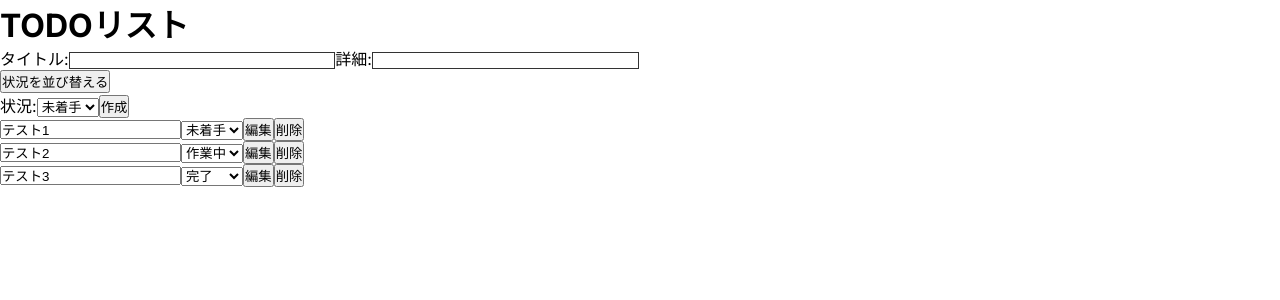
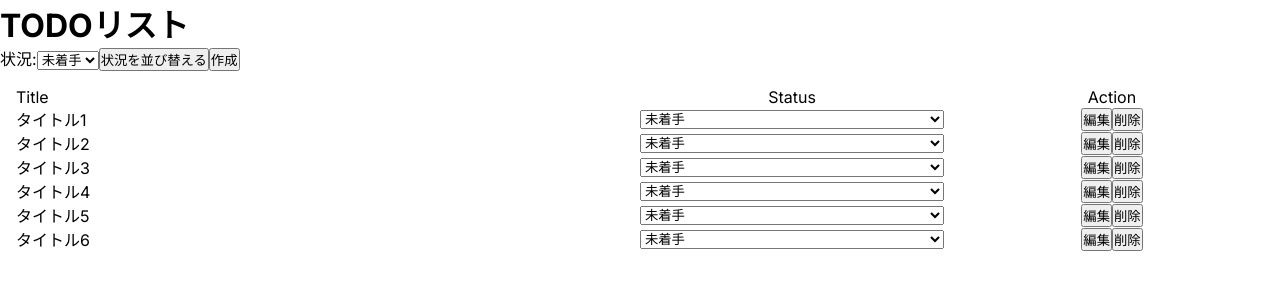
Before and after one commit to NTD1995/todo-app-next-js-api-2, a Next.js app: page /todos in a window 1280 px wide. Shown: the top 300 px of the page. Built offline with nearby package versions, Linux system fonts and the light colour scheme.

Commit message:
todo一覧画面のレビューをしました

```diff
--- a/src/app/todos/page.tsx
+++ b/src/app/todos/page.tsx
@@ -1,122 +1,120 @@
-"use client";
-
-import styles from './page.module.css';
-import { useState } from 'react';
-
-type Todo = {
-  id: number;
-  title: string;
-  status: string;
-  detail: string;
-};
-
-export default function Home() {
-  const [todos, setTodos] = useState<Todo[]>([
-    { id: 1, title: 'テスト1', status: '未着手', detail: '詳細1' },
-    { id: 2, title: 'テスト2', status: '作業中', detail: '詳細2' },
-    { id: 3, title: 'テスト3', status: '完了', detail: '詳細3' },
-  ]);
-
-  const [todoTitle, setTodoTitle] = useState('');
-  const [todoId, setTodoId] = useState(todos.length + 1);
-  const [todoDetail, setTodoDetail] = useState('');
-  const [todoStatus, setTodoStatus] = useState('未着手');
-  const [isEditable, setIsEditable] = useState(false);
-  const [editId, setEditId] = useState<number | null>(null);
-  const [sortOrder, setSortOrder] = useState<'asc' | 'desc'>('asc');
-   const [newDetail, setNewDetail] = useState('');
-   const [newStatus, setNewStatus] = useState('');
-
-  const handleAddTodo = () => {
-    if (todoTitle === '') return;
-
-    setTodos([...todos, { id: todos.length + 1, title: todoTitle, status: todoStatus, detail: todoDetail }]);
-    setTodoTitle('');
-    setTodoDetail('');
-  };
-
-  const handleDeleteTodo = (id: number) => {
-    setTodos(todos.filter((todo) => todo.id !== id));
-  };
-
-  const handleEditTodo = () => {
-    if (editId !== null) {
-      setTodos(todos.map((todo) => todo.id === editId ? { ...todo, title: todoTitle, detail: todoDetail, status: todoStatus } : todo));
-      setIsEditable(false);
-      setEditId(null);
-      setTodoTitle('');
-      setTodoDetail('');
-    }
-  };
-
-  const handleEditFormOpen = (todo: Todo) => {
-    setIsEditable(true);
-    setEditId(todo.id);
-    setTodoTitle(todo.title);
-    setTodoDetail(todo.detail);
-    setTodoStatus(todo.status);
-  };
-
-   const handleEditStatusChange = (e: any) => {
-    setNewStatus(e.target.value);
-  };
-
-   const handleEditDetailChange = (e: any) => {
-    setNewDetail(e.target.value);
-  };
-
-  const handleSort = (key: keyof Todo) => {
-    const newOrder = sortOrder === 'asc' ? 'desc' : 'asc';
-    setSortOrder(newOrder);
-    const sortedTodos = [...todos].sort((a, b) => {
-      if (a[key] < b[key]) return newOrder === 'asc' ? -1 : 1;
-      if (a[key] > b[key]) return newOrder === 'asc' ? 1 : -1;
-      return 0;
-    });
-    setTodos(sortedTodos);
-  };
-
+// todo一覧画面
+export default function Todos() {
   return (
-    <div>
+    <>
       <h1>TODOリスト</h1>
-
       <div>
         <label>
-          タイトル:
-          <input value={todoTitle} onChange={(e) => setTodoTitle(e.target.value)} style={{ width: '20em', border: '1px solid #333' }} />
-        </label>
-        <label>
-          詳細:
-          <input value={todoDetail} onChange={(e) => setTodoDetail(e.target.value)}   style={{ width: '20em', border: '1px solid #333' }} />
-        </label>
-        <div>
-        <button onClick={() => handleSort('status')}>状況を並び替える</button>
-      </div>
-        <label>
           状況:
-          <select value={todoStatus} onChange={(e) => setTodoStatus(e.target.value)}>
+          <select>
             <option value="未着手">未着手</option>
             <option value="作業中">作業中</option>
             <option value="完了">完了</option>
           </select>
         </label>
-        <button onClick={isEditable ? handleEditTodo : handleAddTodo}>{isEditable ? '編集を保存' : '作成'}</button>
+        <button>状況を並び替える</button>
+        <button>作成</button>
       </div>
 
+      <div style={{ padding: '16px', textAlign: 'center' }}>
+        <div style={{ display: 'flex', alignItems: 'center', gap: '16px' }}>
+          <div style={{ width: '50%', textAlign: 'start' }}>
+            <p>Title</p>
+          </div>
+          <div style={{ width: '25%' }}>
+            <p>Status</p>
+          </div>
+          <div style={{ width: '25%' }}>
+            <p>Action</p>
+          </div>
+        </div>
         <ul>
-        {todos.map((todo) => (
-          <li key={todo.id}>
-            <input value={todo.title} onChange={handleEditDetailChange} />
-            <select value={todo.status} onChange={handleEditStatusChange}>
+          <li style={{ listStyle: 'none' }}>
+            <div style={{ display: 'flex', alignItems: 'center', gap: '16px' }}>
+              <p style={{ width: '50%', textAlign: 'start' }}>タイトル1</p>
+              <select style={{ width: '25%' }}>
                 <option value="未着手">未着手</option>
                 <option value="作業中">作業中</option>
                 <option value="完了">完了</option>
               </select>
-            <button onClick={() => handleEditFormOpen(todo)}>編集</button>
-            <button onClick={() => handleDeleteTodo(todo.id)}>削除</button>
+              <div style={{ width: '25%' }}>
+                <button>編集</button>
+                <button>削除</button>
+              </div>
+            </div>
           </li>
-        ))}
+          <li style={{ listStyle: 'none' }}>
+            <div style={{ display: 'flex', alignItems: 'center', gap: '16px' }}>
+              <p style={{ width: '50%', textAlign: 'start' }}>タイトル2</p>
+              <select style={{ width: '25%' }}>
+                <option value="未着手">未着手</option>
+                <option value="作業中">作業中</option>
+                <option value="完了">完了</option>
+              </select>
+              <div style={{ width: '25%' }}>
+                <button>編集</button>
+                <button>削除</button>
+              </div>
+            </div>
+          </li>
+          <li style={{ listStyle: 'none' }}>
+            <div style={{ display: 'flex', alignItems: 'center', gap: '16px' }}>
+              <p style={{ width: '50%', textAlign: 'start' }}>タイトル3</p>
+              <select style={{ width: '25%' }}>
+                <option value="未着手">未着手</option>
+                <option value="作業中">作業中</option>
+                <option value="完了">完了</option>
+              </select>
+              <div style={{ width: '25%' }}>
+                <button>編集</button>
+                <button>削除</button>
+              </div>
+            </div>
+          </li>
+          <li style={{ listStyle: 'none' }}>
+            <div style={{ display: 'flex', alignItems: 'center', gap: '16px' }}>
+              <p style={{ width: '50%', textAlign: 'start' }}>タイトル4</p>
+              <select style={{ width: '25%' }}>
+                <option value="未着手">未着手</option>
+                <option value="作業中">作業中</option>
+                <option value="完了">完了</option>
+              </select>
+              <div style={{ width: '25%' }}>
+                <button>編集</button>
+                <button>削除</button>
+              </div>
+            </div>
+          </li>
+          <li style={{ listStyle: 'none' }}>
+            <div style={{ display: 'flex', alignItems: 'center', gap: '16px' }}>
+              <p style={{ width: '50%', textAlign: 'start' }}>タイトル5</p>
+              <select style={{ width: '25%' }}>
+                <option value="未着手">未着手</option>
+                <option value="作業中">作業中</option>
+                <option value="完了">完了</option>
+              </select>
+              <div style={{ width: '25%' }}>
+                <button>編集</button>
+                <button>削除</button>
+              </div>
+            </div>
+          </li>
+          <li style={{ listStyle: 'none' }}>
+            <div style={{ display: 'flex', alignItems: 'center', gap: '16px' }}>
+              <p style={{ width: '50%', textAlign: 'start' }}>タイトル6</p>
+              <select style={{ width: '25%' }}>
+                <option value="未着手">未着手</option>
+                <option value="作業中">作業中</option>
+                <option value="完了">完了</option>
+              </select>
+              <div style={{ width: '25%' }}>
+                <button>編集</button>
+                <button>削除</button>
+              </div>
+            </div>
+          </li>
         </ul>
       </div>
+    </>
   );
 }
--- /dev/null
+++ b/src/components/Header.tsx
@@ -0,0 +1,4 @@
+// ヘッダー部分のコンポーネント
+export const Headers = () => {
+  return <></>;
+};
```
Lines whose indentation alone changed are shown as unchanged.
